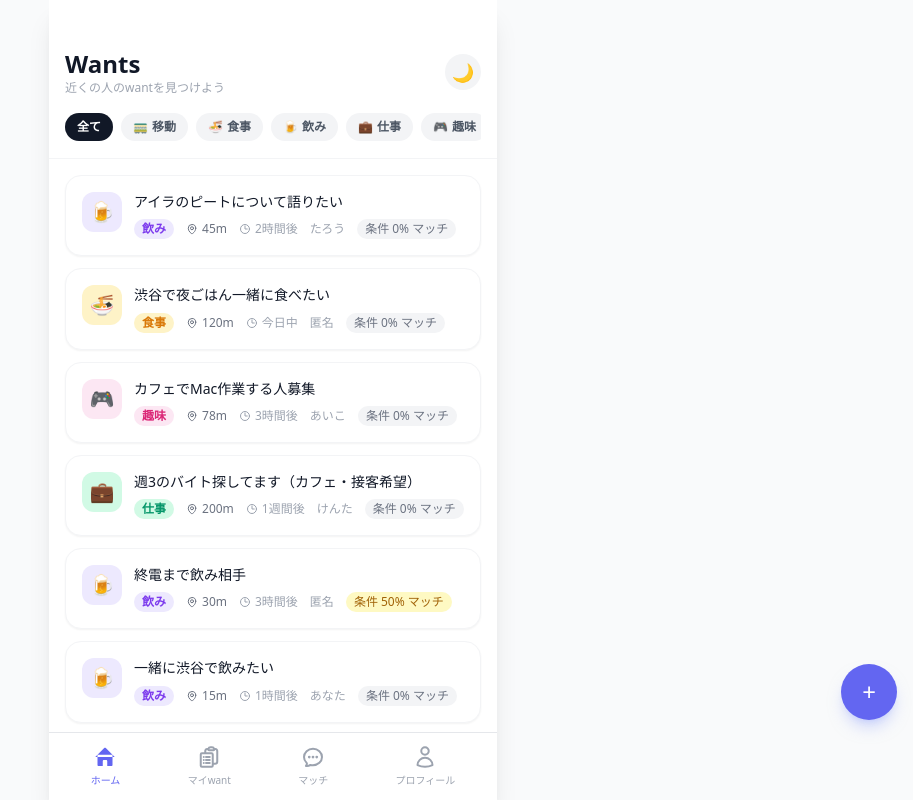
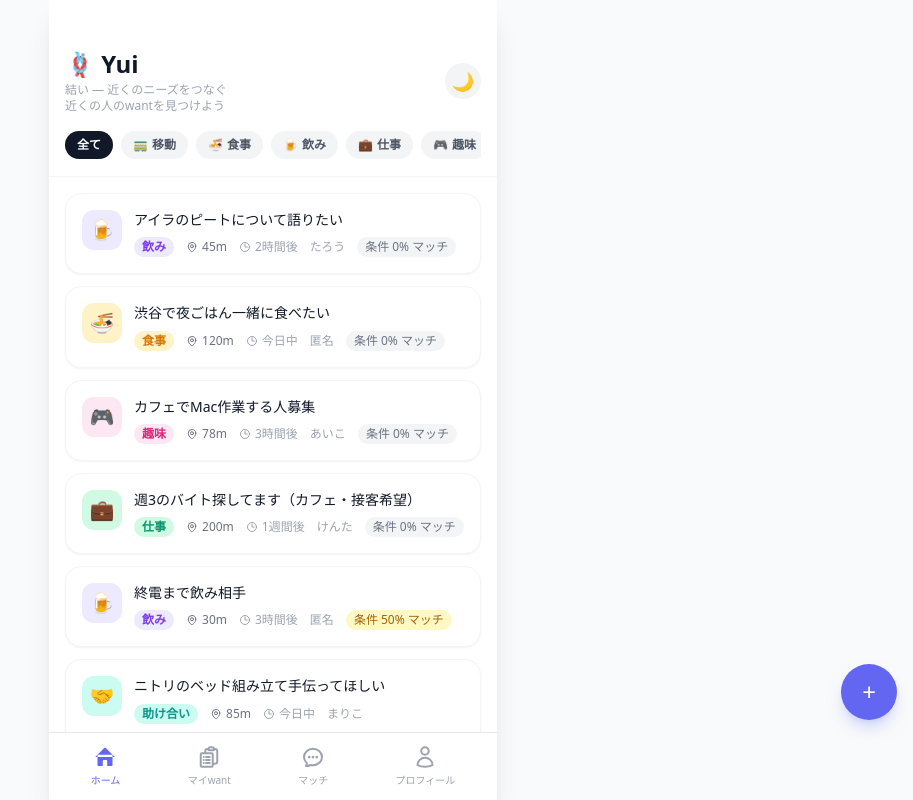
Before and after one commit to zaq2989/wants, a React (Vite) app: page / in a window 1280 px wide. Shown: the whole page, without its empty margins (367-1280 px from the left). Built offline with nearby package versions, Linux system fonts and the light colour scheme.

Commit message:
feat: rebrand to Yui + 助け合い/話し相手 categories + reward + skills

```diff
--- a/index.html
+++ b/index.html
@@ -5,10 +5,10 @@
     <link rel="icon" type="image/svg+xml" href="/favicon.svg" />
     <meta name="viewport" content="width=device-width, initial-scale=1.0, maximum-scale=1.0, user-scalable=no" />
     <meta name="theme-color" content="#6366f1" />
-    <meta name="description" content="近くにいる人とつながる、リアルタイムマッチングアプリ" />
+    <meta name="description" content="結い — 近くのニーズをつなぐ" />
     <link rel="manifest" href="/manifest.json" />
     <link rel="apple-touch-icon" href="/icon-192.png" />
-    <title>Wants</title>
+    <title>Yui</title>
   </head>
   <body>
     <div id="root"></div>
--- a/src/components/WantCard.jsx
+++ b/src/components/WantCard.jsx
@@ -172,6 +172,13 @@ export default function WantCard({ want, onConnect }) {
                 )}
               </span>
 
+              {/* お礼バッジ */}
+              {want.reward && (
+                <span className="text-xs px-2 py-0.5 rounded-full font-medium bg-teal-100 text-teal-700 dark:bg-teal-900/40 dark:text-teal-400">
+                  {want.reward}
+                </span>
+              )}
+
               {/* マッチ度バッジ */}
               {matchScore !== null && (
                 <span className={`text-xs px-2 py-0.5 rounded-full font-medium ${
--- a/src/components/WantModal.jsx
+++ b/src/components/WantModal.jsx
@@ -9,7 +9,8 @@ const TEMPLATES = [
   '散歩の相手募集',
 ];
 
-const CATEGORIES = ['移動', '食事', '飲み', '仕事', '趣味'];
+const CATEGORIES = ['移動', '食事', '飲み', '仕事', '趣味', '助け合い', '話し相手'];
+const REWARDS = ['🙏 お気持ちだけ', '🍺 ビールおごります', '🎁 お礼あり', '🔄 お互い様', '💰 謝礼あり'];
 const EXPIRES = ['1時間', '3時間', '今日中', '1週間'];
 const VISIBILITY = ['近くのみ', '全体公開'];
 
@@ -24,10 +25,11 @@ export default function WantModal({ onClose, onSubmit }) {
   const [anonymous, setAnonymous] = useState(false);
   const [visibility, setVisibility] = useState('近くのみ');
   const [conditions, setConditions] = useState({ ageGroup: '何でも', gender: '何でも', area: '何でも' });
+  const [reward, setReward] = useState('');
 
   const handleSubmit = () => {
     if (!text.trim()) return;
-    onSubmit({ text, category, expires, anonymous, visibility, conditions });
+    onSubmit({ text, category, expires, anonymous, visibility, conditions, reward: reward || null });
     onClose();
   };
 
@@ -112,6 +114,28 @@ export default function WantModal({ onClose, onSubmit }) {
             ))}
           </div>
         </div>
+
+        {/* Reward — 助け合いのみ */}
+        {category === '助け合い' && (
+          <div className="mb-4">
+            <p className="text-xs font-semibold text-gray-500 dark:text-gray-400 mb-2">お礼 <span className="font-normal text-gray-400">（任意）</span></p>
+            <div className="flex flex-wrap gap-2">
+              {REWARDS.map((r) => (
+                <button
+                  key={r}
+                  onClick={() => setReward(reward === r ? '' : r)}
+                  className={`flex-shrink-0 px-3 py-1.5 rounded-xl text-xs font-semibold border transition-all ${
+                    reward === r
+                      ? 'bg-teal-500 text-white border-teal-500'
+                      : 'bg-gray-50 dark:bg-gray-800 text-gray-600 dark:text-gray-300 border-gray-200 dark:border-gray-600'
+                  }`}
+                >
+                  {r}
+                </button>
+              ))}
+            </div>
+          </div>
+        )}
 
         {/* Anonymous + Visibility */}
         <div className="flex gap-3 mb-4">
--- a/src/data/mockData.js
+++ b/src/data/mockData.js
@@ -54,6 +54,9 @@ export const mockWants = [
     matched: false,
     conditions: { ageGroup: '何でも', gender: '同性', area: '渋谷' },
   },
+  { id: '6', text: 'ニトリのベッド組み立て手伝ってほしい', category: '助け合い', distance: 85, expiresIn: '今日中', anonymous: false, name: 'まりこ', matched: false, conditions: { ageGroup: '何でも', gender: '何でも', area: '渋谷' }, reward: 'ビールおごります' },
+  { id: '7', text: '週末に畑作業を一緒にやってほしい（野菜持ち帰りOK）', category: '助け合い', distance: 150, expiresIn: '1週間後', anonymous: false, name: 'ひろし', matched: false, conditions: { ageGroup: '何でも', gender: '何でも', area: '何でも' }, reward: 'お礼あり' },
+  { id: '8', text: 'なんでも話聞きます。愚痴でもOK', category: '話し相手', distance: 60, expiresIn: '3時間後', anonymous: true, name: null, matched: false, conditions: { ageGroup: '何でも', gender: '何でも', area: '何でも' }, reward: null },
   {
     id: 'my1',
     text: '一緒に渋谷で飲みたい',
@@ -89,7 +92,7 @@ export const mockMessages = {
   ],
 };
 
-export const CATEGORIES = ['全て', '移動', '食事', '飲み', '仕事', '趣味'];
+export const CATEGORIES = ['全て', '移動', '食事', '飲み', '仕事', '趣味', '助け合い', '話し相手'];
 
 export const CATEGORY_CONFIG = {
   '移動': { color: '#6366f1', bg: 'bg-indigo-100 dark:bg-indigo-900/40', text: 'text-indigo-600 dark:text-indigo-400', icon: '🚃' },
@@ -97,4 +100,6 @@ export const CATEGORY_CONFIG = {
   '飲み': { color: '#8b5cf6', bg: 'bg-violet-100 dark:bg-violet-900/40', text: 'text-violet-600 dark:text-violet-400', icon: '🍺' },
   '仕事': { color: '#10b981', bg: 'bg-emerald-100 dark:bg-emerald-900/40', text: 'text-emerald-600 dark:text-emerald-400', icon: '💼' },
   '趣味': { color: '#ec4899', bg: 'bg-pink-100 dark:bg-pink-900/40', text: 'text-pink-600 dark:text-pink-400', icon: '🎮' },
+  '助け合い': { color: '#14b8a6', bg: 'bg-teal-100 dark:bg-teal-900/40', text: 'text-teal-600 dark:text-teal-400', icon: '🤝' },
+  '話し相手': { color: '#64748b', bg: 'bg-slate-100 dark:bg-slate-700/60', text: 'text-slate-600 dark:text-slate-400', icon: '💬' },
 };
--- a/src/pages/Home.jsx
+++ b/src/pages/Home.jsx
@@ -58,7 +58,8 @@ export default function Home({ darkMode, setDarkMode }) {
       <div className="flex-shrink-0 px-4 pt-12 pb-3 bg-white dark:bg-gray-900 border-b border-gray-100 dark:border-gray-800">
         <div className="flex items-center justify-between mb-4">
           <div>
-            <h1 className="text-2xl font-bold text-gray-900 dark:text-gray-100">Wants</h1>
+            <h1 className="text-2xl font-bold text-gray-900 dark:text-gray-100">🪢 Yui</h1>
+            <p className="text-xs text-gray-400 dark:text-gray-500 mt-0.5">結い — 近くのニーズをつなぐ</p>
             <p className="text-xs text-gray-400 dark:text-gray-500">近くの人のwantを見つけよう</p>
           </div>
           <button
--- a/src/pages/Profile.jsx
+++ b/src/pages/Profile.jsx
@@ -10,6 +10,8 @@ const THEME_COLORS = [
   { name: 'アンバー', value: '#f59e0b' },
   { name: 'エメラルド', value: '#10b981' },
 ];
+
+const SKILLS = ['車出せる', '大工仕事', '料理', '英語OK', 'PC/IT', 'DIY', '力仕事', '運転代行', '翻訳', 'デザイン', '子育て経験あり', '農作業'];
 
 const VISIBILITY_OPTIONS = [
   { value: 'public', icon: '🌐', label: '全体公開', desc: '誰でもプロフィールを見られます' },
@@ -52,7 +54,15 @@ export default function Profile({ darkMode, setDarkMode }) {
     if (typeof Notification === 'undefined') return 'unsupported';
     return Notification.permission;
   });
+  const [skills, setSkills] = useState(() => {
+    const p = loadProfile();
+    return p.skills || [];
+  });
   const [saved, setSaved] = useState(false);
+
+  const toggleSkill = (skill) => {
+    setSkills(prev => prev.includes(skill) ? prev.filter(s => s !== skill) : [...prev, skill]);
+  };
 
   const handleSave = () => {
     // 既存の個別キーも保存
@@ -63,7 +73,7 @@ export default function Profile({ darkMode, setDarkMode }) {
     localStorage.setItem('themeColor', themeColor);
 
     // wants_profile に統合して保存
-    const profile = { nickname, ageGroup, avatar, visibility, area };
+    const profile = { nickname, ageGroup, avatar, visibility, area, skills };
     localStorage.setItem('wants_profile', JSON.stringify(profile));
 
     setSaved(true);
@@ -286,6 +296,27 @@ export default function Profile({ darkMode, setDarkMode }) {
           )}
         </div>
 
+        {/* できること (スキルタグ) */}
+        <div className="bg-white dark:bg-gray-800 rounded-2xl p-4 border border-gray-100 dark:border-gray-700">
+          <p className="text-xs font-semibold text-gray-500 dark:text-gray-400 mb-1">できること</p>
+          <p className="text-xs text-gray-400 dark:text-gray-500 mb-3">助け合いマッチングに使われます</p>
+          <div className="flex flex-wrap gap-2">
+            {SKILLS.map((skill) => (
+              <button
+                key={skill}
+                onClick={() => toggleSkill(skill)}
+                className={`px-3 py-1.5 rounded-full text-xs font-semibold border transition-all ${
+                  skills.includes(skill)
+                    ? 'bg-teal-500 text-white border-teal-500'
+                    : 'bg-gray-50 dark:bg-gray-700 text-gray-600 dark:text-gray-300 border-gray-200 dark:border-gray-600'
+                }`}
+              >
+                {skill}
+              </button>
+            ))}
+          </div>
+        </div>
+
         {/* Theme color */}
         <div className="bg-white dark:bg-gray-800 rounded-2xl p-4 border border-gray-100 dark:border-gray-700">
           <p className="text-xs font-semibold text-gray-500 dark:text-gray-400 mb-3">テーマカラー</p>
```
Also changed, not shown: public/manifest.json, 6 other files (tests, documents, lock files or other folders).
